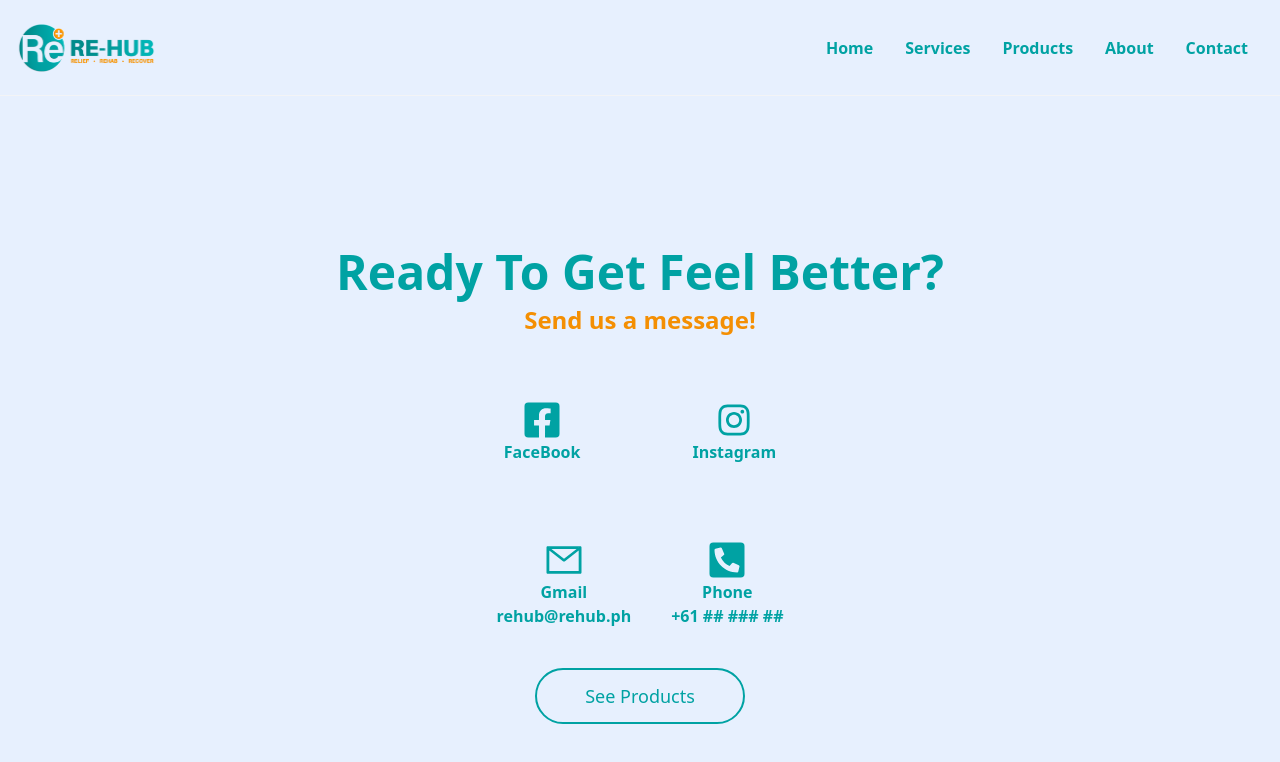
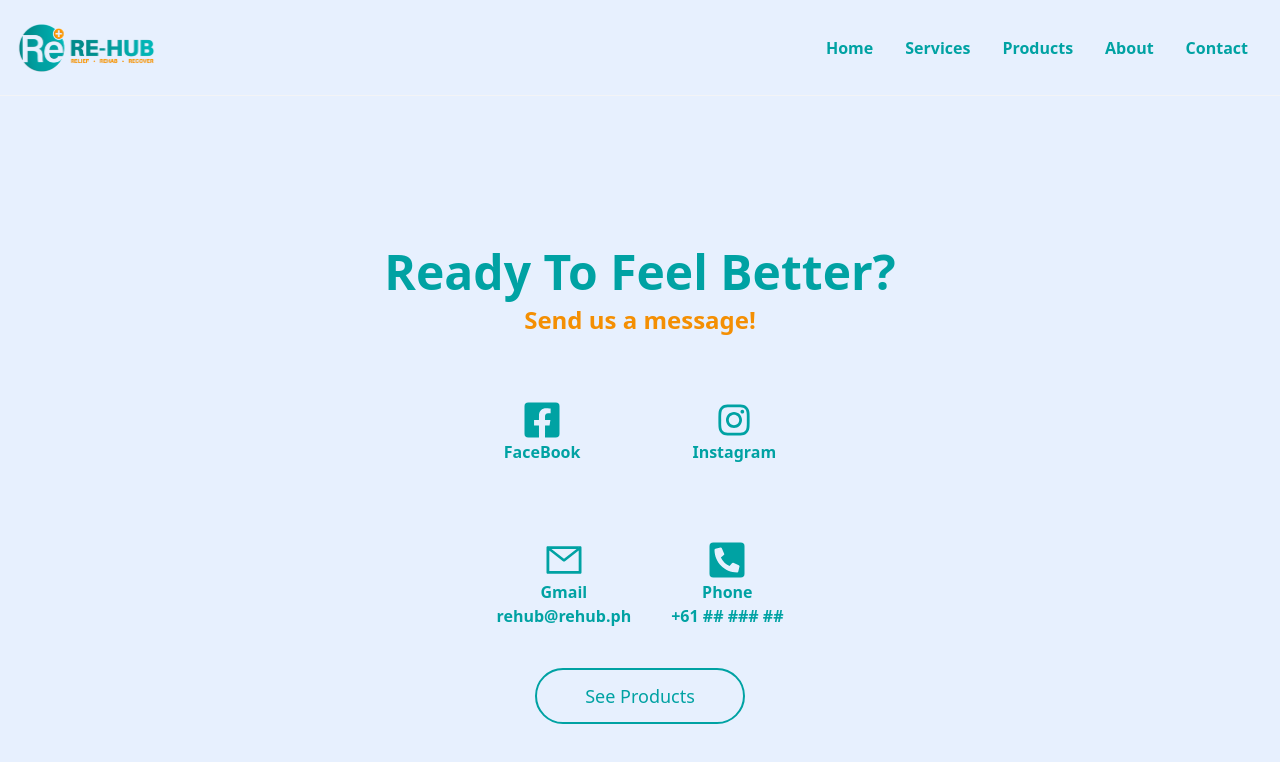
Before and after one commit to Mewguel/ReHub, a React (Create React App) app: page /contact in a window 1280 px wide. Shown: the top 762 px of the page. Built offline with nearby package versions, Linux system fonts and the light colour scheme.

Commit message:
Fix: Typo

```diff
--- a/src/pages/Contact.jsx
+++ b/src/pages/Contact.jsx
@@ -7,7 +7,7 @@ import { FaFacebookSquare, FaPhoneSquareAlt } from "react-icons/fa";
 const Contact = () => {
   return (
     <div className="w-full md:h-screen mx-auto text-center flex flex-col justify-center text-rehub-cerulean bg-rehub-lightblue">
-      <div className=" font-bold text-5xl">Ready To Get Feel Better?</div>
+      <div className=" font-bold text-5xl">Ready To Feel Better?</div>
       <div className="font-bold text-2xl text-rehub-orange p-2">
         Send us a message!
       </div>
```
